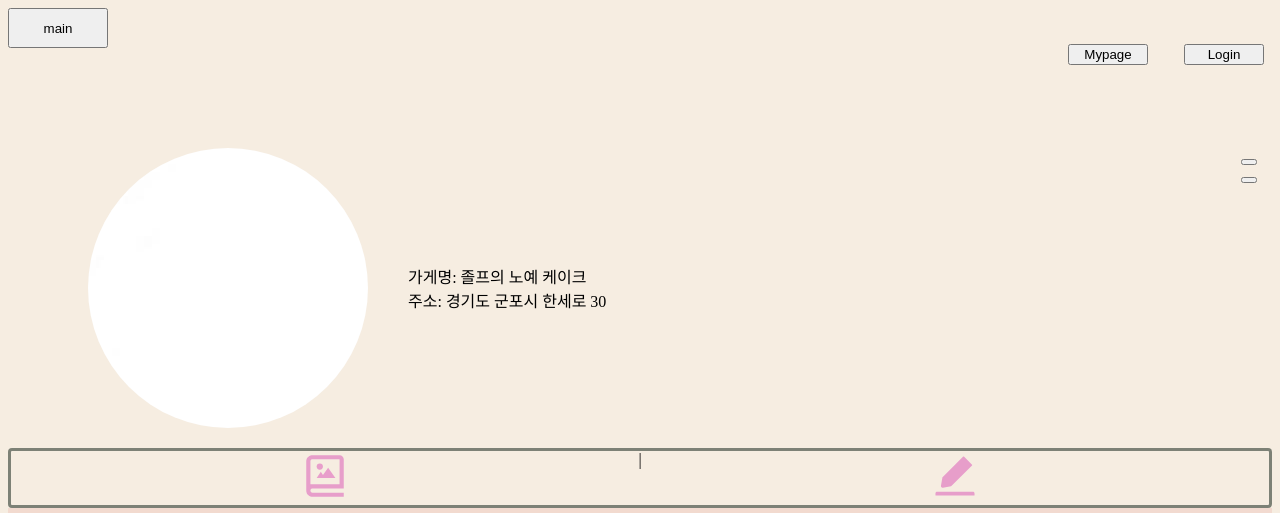
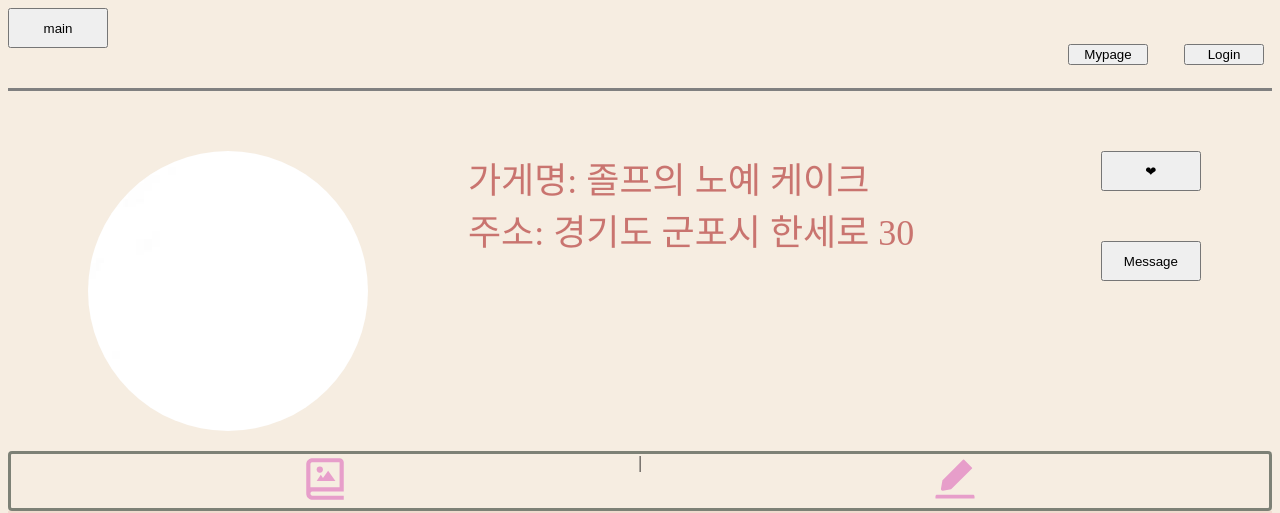
Before and after one commit to YunmiAndFriends/cake_gallery, a React (Create React App) app in the folder front/: page /Store in a window 1280 px wide. Shown: the top 513 px of the page. Built offline with nearby package versions, Linux system fonts and the light colour scheme.

Commit message:
feat: 디자인 변경

```diff
--- a/front/src/pages/Gallery/Store.jsx
+++ b/front/src/pages/Gallery/Store.jsx
@@ -66,8 +66,8 @@ const Store = () => {
 						</StoreInfo>
 					</StoreInfopage>
 					<StoreMenuButton>
-						<MenuButton />
-						<MenuButton2 />
+						<MenuButton>❤</MenuButton>
+						<MenuButton2>Message</MenuButton2>
 					</StoreMenuButton>
 				</StoreIntro>
 				<SelectButton>
--- a/front/src/pages/Gallery/Store.style.jsx
+++ b/front/src/pages/Gallery/Store.style.jsx
@@ -10,6 +10,7 @@ const Header = styled.div`
 	display: flex;
 	height: 10%;
 	justify-content: space-between;
+	border-bottom: 3px solid gray;
 `;
 
 const Logo = styled.button`
@@ -44,17 +45,11 @@ const StoreIntro = styled.div`
 	margin-bottom: 20px;
 `;
 
-// const StoreInfoImage = styled.image`
-// 	display: flex;
-// 	width: 50vw;
-// 	height: 50vh;
-// `;
-
 const StoreInfopage = styled.div`
 	width: -webkit-fill-available;
 	display: flex;
 	justify-content: flex-start;
-	align-items: center;
+	align-items: flex-start;
 	margin-left: 80px;
 `;
 
@@ -68,14 +63,23 @@ const StoreInfoImage = styled.div`
 
 const StoreInfo = styled.div`
 	display: flex;
-	margin-left: 40px;
+	margin-left: 100px;
+	font-size: 36px;
+	color: #c15f5bda;
 `;
 
 const StoreMenuButton = styled.div``;
 
-const MenuButton = styled.button``;
+const MenuButton = styled.button`
+	width: 100px;
+	height: 40px;
+	margin-bottom: 50px;
+`;
 
-const MenuButton2 = styled.button``;
+const MenuButton2 = styled.button`
+	width: 100px;
+	height: 40px;
+`;
 
 const SelectButton = styled.div`
 	display: flex;
```
